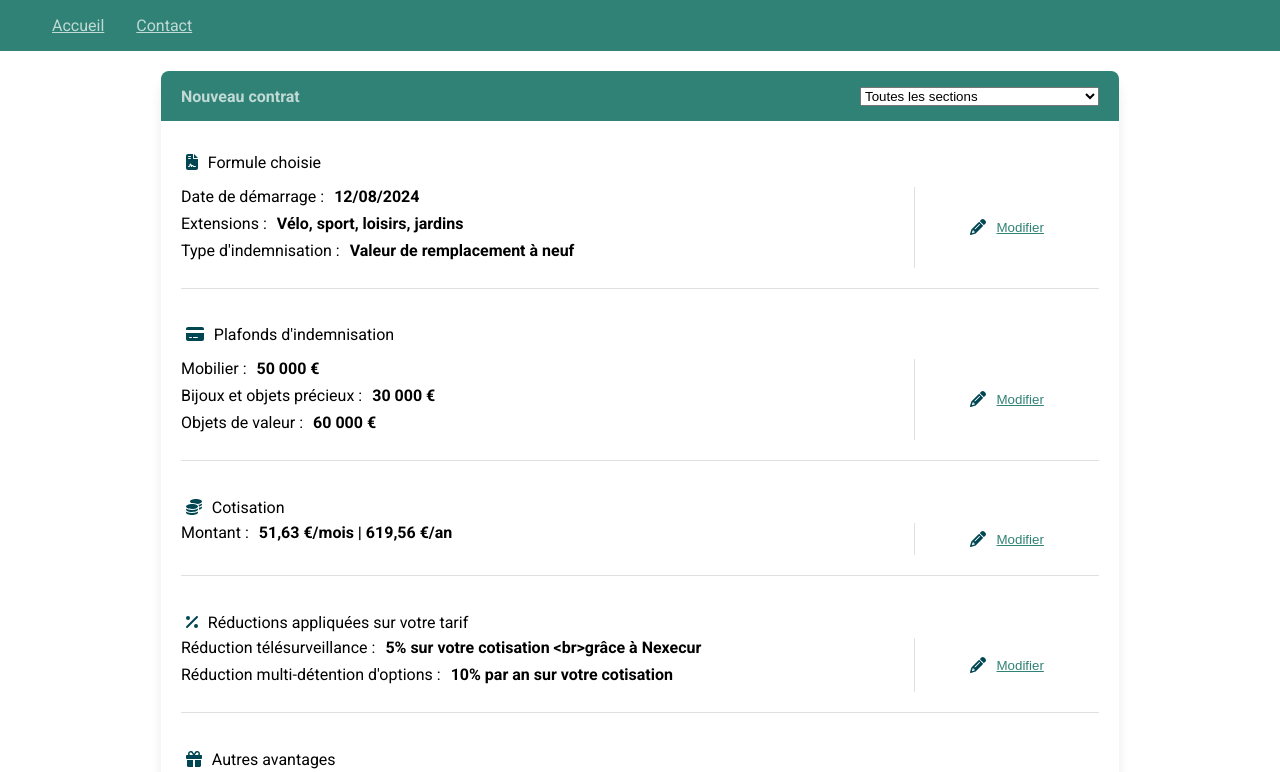
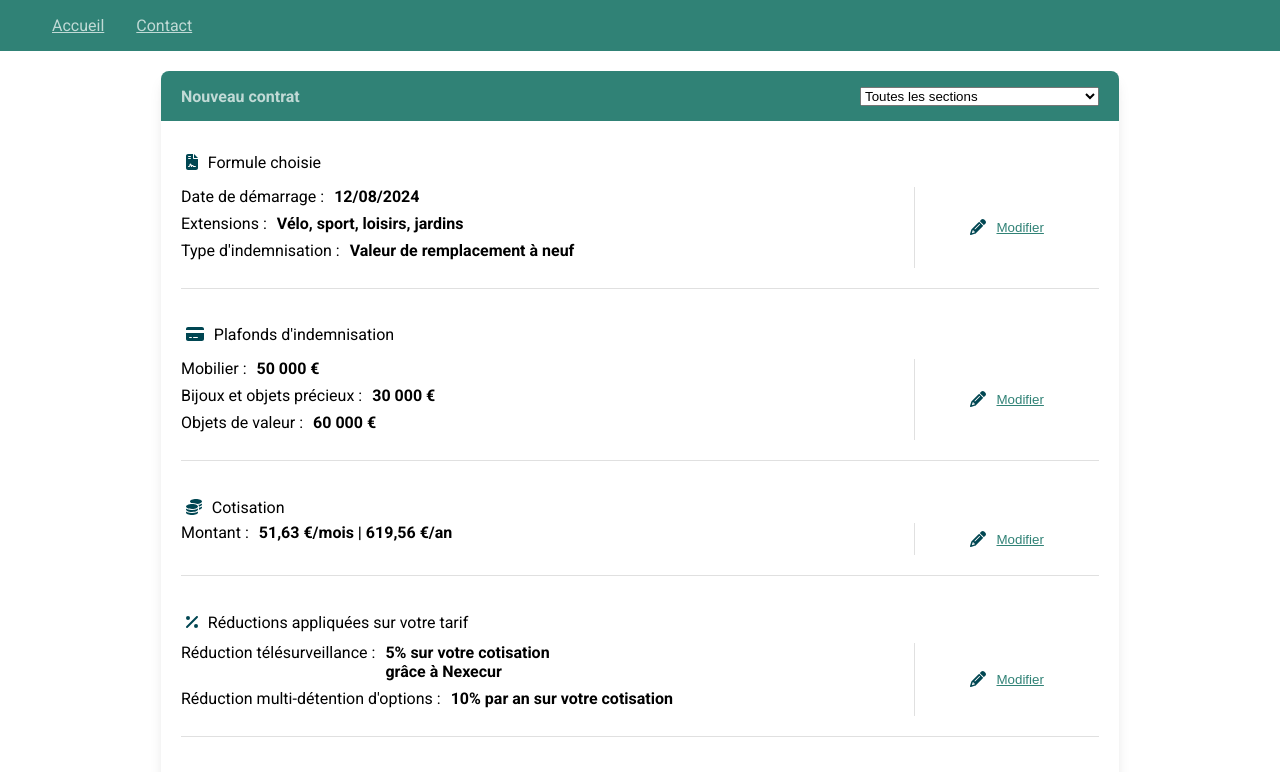
Before and after one commit to TheHiddenSoulCoder/caa, an Angular app: page / in a window 1280 px wide. Shown: the top 772 px of the page. Built offline with nearby package versions, Linux system fonts and the light colour scheme.

Commit message:
add sanitizer

```diff
--- a/src/app/contract.service.ts
+++ b/src/app/contract.service.ts
@@ -5,6 +5,10 @@ import { Contract } from './contract';
   providedIn: 'root'
 })
 export class ContractService {
+
+  constructor() {
+    this.sanitizeContract();
+  }
 
   protected contractList: Contract[] = [
     //TODO: Possible need to sanitize json file
@@ -28,7 +32,7 @@ export class ContractService {
     },
     {
       "title": "Plafonds d'indemnisation",
-      "icon": "credit-card",
+      "icon": "credit-card ",
       "items": [
         {
           "label": "Mobilier",
@@ -46,7 +50,7 @@ export class ContractService {
     },
     {
       "title": "Cotisation",
-      "icon": "coins",
+      "icon": "coins ",
       "items": [
         {
           "label": "Montant",
@@ -60,7 +64,6 @@ export class ContractService {
       "items": [
         {
           "label": "Réduction télésurveillance",
-          //TODO: Sanitize HTML
           "name": "5% sur votre cotisation <br>grâce à Nexecur"
         },
         {
@@ -90,6 +93,15 @@ export class ContractService {
     }
   ];
 
+  sanitizeContract() {
+    this.contractList.forEach(contract => {
+      contract.icon = contract.icon.trim();
+      contract.items.forEach(item => {
+        item.name = item.name = item.name.replace(/<br>/g, '\n').trim();
+      });
+    });
+  }
+
   getAllContracts(): Contract[] {
     return this.contractList;
   }
--- a/src/app/home/contract-list/contract-list.component.html
+++ b/src/app/home/contract-list/contract-list.component.html
@@ -7,7 +7,7 @@
     <div id="card-item2">
       <div *ngFor="let item of contract.items" class="card-item-content">
         <div>{{item.label}} :</div>
-        <strong>{{item.name}}</strong>
+        <strong style="white-space: pre-wrap;">{{item.name}}</strong>
       </div>
     </div>
     <div id="card-item3">
```
